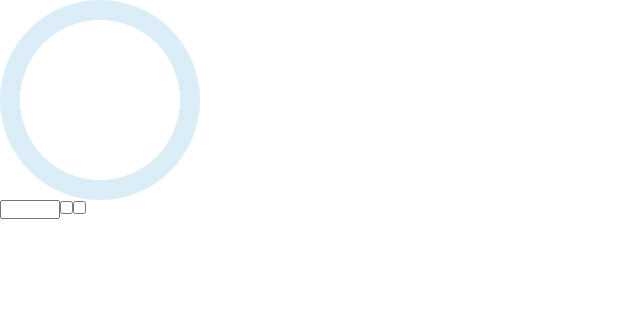
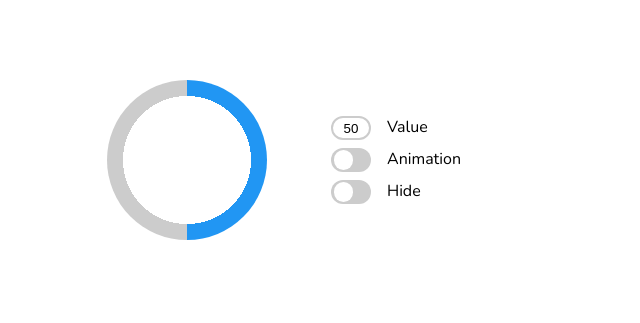
Before and after one commit to stpavlenko/progress-widget, a plain HTML site: page index.html in a window 1280 px wide. Shown: the whole page, without its empty margins (0-640 px from the left). Drawn offline with nearby package versions, Linux system fonts and the light colour scheme.

Commit message:
API, Readme.md, js

```diff
--- a/css/style.css
+++ b/css/style.css
@@ -1,3 +1,5 @@
+@import url('https://fonts.googleapis.com/css2?family=Nunito&display=swap');
+
 @property --progress-value {
     syntax: "<percentage>";
     initial-value: 0%;
@@ -10,24 +12,127 @@
     }
 }
 
+:root {
+    --bg-primary: #2196F3;
+    --bg-secondary: #ccc;
+}
+
 * {
     box-sizing: border-box;
     margin: 0;
     padding: 0;
 }
 
+.progress {
+    font-family: Nunito, sans-serif;
+    display: flex;
+    flex-direction: column;
+    align-items: center;
+    justify-content: center;
+    gap: 4rem;
+    max-width: 320px;
+    min-height: 568px;
+    /*border: 1px solid pink;*/
+}
+
+.progress form {
+    display: flex;
+    flex-direction: column;
+    gap: .5rem;
+}
+
+.progress label {
+    display: flex;
+    gap: 1rem;
+}
+
+.progress input {
+    border-style: solid;
+    text-align: center;
+    border-color: var(--bg-secondary);
+}
+
+.progress input::-webkit-outer-spin-button,
+input::-webkit-inner-spin-button {
+    -webkit-appearance: none;
+    margin: 0;
+}
+
+.progress input, .progress__switch, .progress__slider {
+    transition: .4s;
+    width: 2.5rem;
+    height: 1.5rem;
+    border-radius: 1rem;
+}
+
+.progress__switch {
+    position: relative;
+}
+
+.progress__switch input {
+    opacity: 0;
+    width: 0;
+    height: 0;
+}
+
+.progress__slider {
+    position: absolute;
+    cursor: pointer;
+    top: 0;
+    left: 0;
+    right: 0;
+    bottom: 0;
+    background-color: var(--bg-secondary);
+}
+
+.progress__slider:before {
+    position: absolute;
+    content: "";
+    height: 1.2rem;
+    width: 1.2rem;
+    border-radius: 1rem;
+    background-color: white;
+    top: 0;
+    bottom: 0;
+    left: 0.2rem;
+    margin-block: auto;
+}
+
+input:checked + .progress__slider {
+    background-color: var(--bg-primary);
+}
+
+input:focus + .progress__slider, .progress input:focus {
+    outline: none;
+    box-shadow: 0 0 0 2px var(--bg-primary);
+}
+
+input:checked + .progress__slider:before {
+    left: auto;
+    right: 0.2rem;
+}
+
+
 .progress--hidden {
     display: none;
 }
 
 .progress__ring {
-    width: 200px;
-    height: 200px;
+    width: 160px;
+    height: 160px;
     border-radius: 50%;
 }
 
 .progress__ring--animated {
     background: radial-gradient(closest-side, white 80%, transparent 80%),
-    conic-gradient(blue var(--progress-value), #dbedf6 0);
+    conic-gradient(var(--bg-primary) var(--progress-value), var(--bg-secondary) 0);
     animation: progress 2s ease infinite;
 }
+
+@media screen and (orientation: landscape) {
+    .progress {
+        flex-direction: row;
+        max-width: 568px;
+        min-height: 320px;
+    }
+}
--- a/js/index.js
+++ b/js/index.js
@@ -1,94 +1,129 @@
-import {createToggle, createValueInput} from "./utils/inputs.js";
+import {createToggleElements, createValueElements} from "./utils/inputs.js";
+import {createRoot} from "./utils/elements.js";
+import {isStateValid, isValueValid, toValidValue} from "./utils/validation.js";
 
 export class ProgressWidget {
+    #state
+    #value
+    #ring
+    #root
+    #valueInput
+    #animationToggle
+    #hideToggle
+
     constructor(id, {state = 'normal', value = 0}) {
-        this.root = document.createElement('div')
+        if (!isStateValid(state)) throw new Error('state is not valid')
+        if (!isValueValid(value)) throw new Error('value is not valid')
+
+        this.#root = createRoot()
         const container = document.getElementById(id)
-        container.appendChild(this.root)
-        this.state = state
-        this.value = 0
+        container.appendChild(this.#root)
+        this.#render()
+        this.setValue(value)
+        this.setState(state)
     }
 
-    render() {
-        this.ring = document.createElement('div')
-        this.ring.classList.add('progress__ring')
-        this.root.appendChild(this.ring)
+    #render() {
+        this.#ring = document.createElement('div')
+        this.#ring.classList.add('progress__ring')
+        this.#root.appendChild(this.#ring)
 
-        this.valueInput = createValueInput()
-        this.root.appendChild(this.valueInput)
+        const form = document.createElement('form')
 
-        this.animationToggle = createToggle()
-        this.root.appendChild(this.animationToggle)
+        const value = createValueElements()
+        this.#valueInput = value.input
+        form.appendChild(value.label)
 
-        this.hideToggle = createToggle()
-        this.root.appendChild(this.hideToggle)
+        const animationElements = createToggleElements('Animation')
+        this.#animationToggle = animationElements.input
+        form.appendChild(animationElements.label)
 
-        this.update()
-        this.addListeners()
+        const hideElements = createToggleElements('Hide')
+        this.#hideToggle = hideElements.input
+        form.appendChild(hideElements.label)
+
+        this.#root.appendChild(form)
+        this.#addListeners()
     }
 
     setState = (state) => {
-        this.resetStateChanges()
-
         switch (state) {
             case 'normal':
-                this.update()
+                this.#resetStateChanges()
+                this.#update()
                 break
             case 'animated':
-                this.ring.classList.add('progress__ring--animated')
-                this.ring.style.background = ''
-                this.valueInput.disabled = true
-                this.animationToggle.checked = true
+                this.#resetStateChanges()
+                this.#ring.classList.add('progress__ring--animated')
+                this.#ring.style.background = ''
+                this.#valueInput.disabled = true
+                this.#animationToggle.checked = true
+                this.#hideToggle.disabled = true
                 break
             case 'hidden':
-                this.root.style.display = 'none'
-                this.hideToggle.checked = true
+                this.#resetStateChanges()
+                this.#ring.style.display = 'none'
+                this.#valueInput.disabled = true
+                this.#animationToggle.disabled = true
+                this.#hideToggle.checked = true
                 break
             default:
                 throw new Error('Unknown state')
         }
 
-        this.state = state
+        this.#state = state
     }
 
-    resetStateChanges = () => {
-        this.root.style.display = 'block'
-        this.ring.classList.remove('progress__ring--animated')
-        this.valueInput.disabled = false
-        this.animationToggle.checked = false
-        this.hideToggle.checked = false
+    setValue = (value) => {
+        const validValue = toValidValue(value)
+        this.#valueInput.value = validValue
+        this.#value = validValue
+        if (this.#state === 'normal') this.#update()
     }
 
-    addListeners() {
-        this.valueInput.addEventListener('input', this.handleInput)
-        this.animationToggle.addEventListener('change', this.handleAnimationToggle)
-        this.hideToggle.addEventListener('change', this.handleHideToggle)
+    #resetStateChanges = () => {
+        this.#ring.style.display = 'block'
+        this.#ring.classList.remove('progress__ring--animated')
+
+        this.#valueInput.disabled = false
+        this.#animationToggle.disabled = false
+        this.#hideToggle.disabled = false
+
+        this.#animationToggle.checked = false
+        this.#hideToggle.checked = false
     }
 
-    update = () => {
-        this.ring.style.background = `
+    #addListeners() {
+        this.#valueInput.addEventListener('input', this.#handleInput)
+        this.#animationToggle.addEventListener('change', this.#handleAnimationToggle)
+        this.#hideToggle.addEventListener('change', this.#handleHideToggle)
+    }
+
+    #update = () => {
+        this.#ring.style.background = `
             radial-gradient(closest-side, white 80%, transparent 80%),
-            conic-gradient(blue ${this.value}%, #dbedf6 0)
+            conic-gradient(#2196F3 ${this.#value || 0}%, #ccc 0)
         `
     }
-    handleInput = (e) => {
-        this.value = e.target.value
-        this.update()
+    #handleInput = (e) => {
+        this.setValue(e.target.value)
     }
 
-    handleAnimationToggle = (e) => {
+    #handleAnimationToggle = (e) => {
         if (e.target.checked) this.setState('animated')
         else this.setState('normal')
     }
 
-    handleHideToggle = e => {
+    #handleHideToggle = e => {
         if (e.target.checked) this.setState('hidden')
-
+        else this.setState('normal')
     }
 }
 
-window.widget = new ProgressWidget('progress-widget', {})
-widget.render()
+window.widget = new ProgressWidget('progress-widget',
+    {
+        state: 'normal',
+        value: 62
+    })
 
-widget.setState('animated')
-setTimeout(() => widget.setState('normal'), 2500)
+widget.setValue(50)
--- /dev/null
+++ b/js/utils/elements.js
@@ -0,0 +1,5 @@
+export function createRoot() {
+    const root = document.createElement('div')
+    root.classList.add('progress')
+    return root
+}
--- a/js/utils/inputs.js
+++ b/js/utils/inputs.js
@@ -1,13 +1,44 @@
-export function createValueInput() {
-    const valueInput = document.createElement("input")
-    valueInput.type = 'number'
-    valueInput.min = 0
-    valueInput.max = 100
-    return valueInput
+export function createValueElements() {
+    const label = document.createElement('label')
+
+    const span = createSpan('Value')
+
+    const input = document.createElement("input")
+    input.type = 'number'
+    input.min = 0
+    input.max = 100
+
+    label.append(input)
+    label.append(span)
+
+    return {label, input}
 }
 
-export function createToggle() {
-    const toggle = document.createElement('input')
-    toggle.type = 'checkbox'
-    return toggle
+export function createToggleElements(text) {
+    const label = document.createElement('label')
+
+    const span = createSpan(text)
+
+    const toggle = document.createElement('span')
+    toggle.classList.add('progress__switch')
+
+    const slider = document.createElement('span')
+    slider.classList.add('progress__slider')
+
+    const input = document.createElement('input')
+    input.type = 'checkbox'
+
+    toggle.appendChild(input)
+    toggle.appendChild(slider)
+
+    label.append(toggle)
+    label.append(span)
+
+    return {label, input}
 }
+
+function createSpan(text) {
+    const span = document.createElement('span')
+    span.textContent = text
+    return span
+}
--- /dev/null
+++ b/js/utils/validation.js
@@ -0,0 +1,13 @@
+export const isStateValid = (state) =>
+    state === 'normal' ||
+    state === 'hidden' ||
+    state === 'animated'
+
+export const isValueValid = (value) => value >= 0 && value <= 100
+
+export const toValidValue = (value) => {
+    if (isNaN(value)) throw new Error('value must be number')
+    if (value > 100) return 100
+    else if (value < 0) return 0
+    else return value
+}
--- a/package.json
+++ /dev/null
@@ -1,5 +0,0 @@
-{
-  "dependencies": {
-    "normalize.css": "^8.0.1"
-  }
-}
```
Also changed, not shown: README.md (added), 1 other file.
